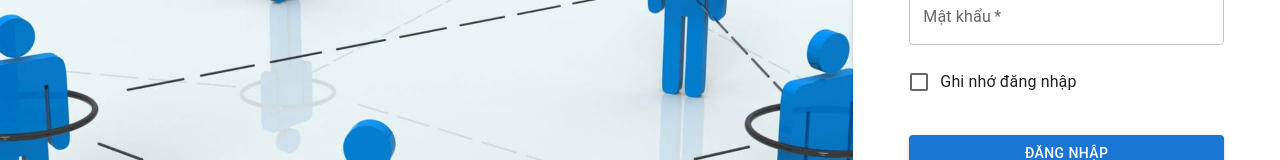
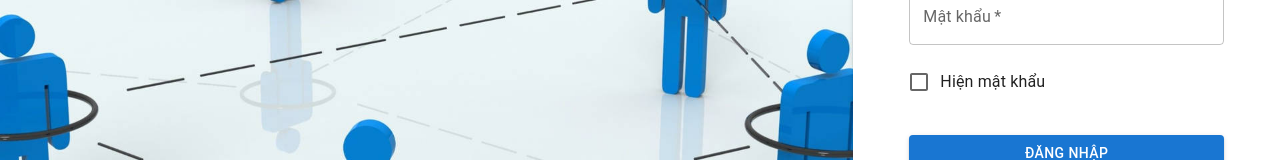
Before and after one commit to MquanImart/Management-Social-Network, a React (Vite) app: page / in a window 1280 px wide. Shown: the part 384-544 px from the top of the page. Built offline with nearby package versions, Linux system fonts and the light colour scheme.

Commit message:
sua checkbox login

```diff
--- a/src/features/user-authentication/containers/login/Login.tsx
+++ b/src/features/user-authentication/containers/login/Login.tsx
@@ -131,7 +131,7 @@ const Login: React.FC = () => {
                 {error && <Typography color="error">{error}</Typography>}
                 <FormControlLabel
                   control={<Checkbox value="remember" color="primary" />}
-                  label="Ghi nhớ đăng nhập"
+                  label="Hiện mật khẩu"
                   sx={{ mb: 2 }}
                 />
                 <Button
```
